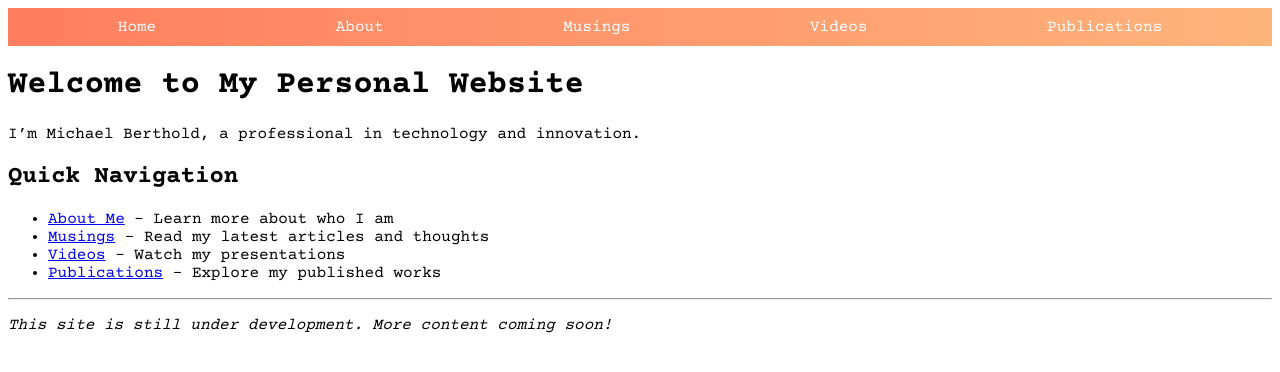
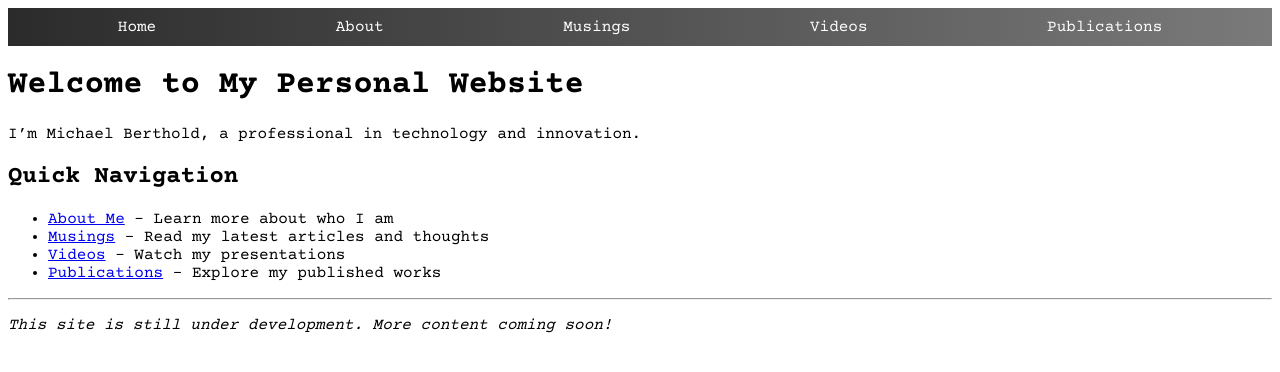
Before and after one commit to michael-berthold/michael-berthold.github.io, a Jekyll site: the page built from index.md, in a window 1280 px wide. Shown: the top 372 px of the page. Built offline with Jekyll 4.4.1, drawn with Linux system fonts in a browser that asks for light colours.

Commit message:
Update navbar background gradient color
Changed the navbar background color from a gradient of redish tones to a gradient of gray tones.

```diff
--- a/assets/css/style.css
+++ b/assets/css/style.css
@@ -10,7 +10,8 @@ body {
 
 /* Navigation bar styling */
 .navbar {
-    background: linear-gradient(90deg, #ff7e5f, #feb47b);
+    /* redish: background: linear-gradient(90deg, #ff7e5f, #feb47b); */
+    background: linear-gradient(90deg, #2b2b2b, #7a7a7a);
     padding: 10px 20px;
 }
 
```
